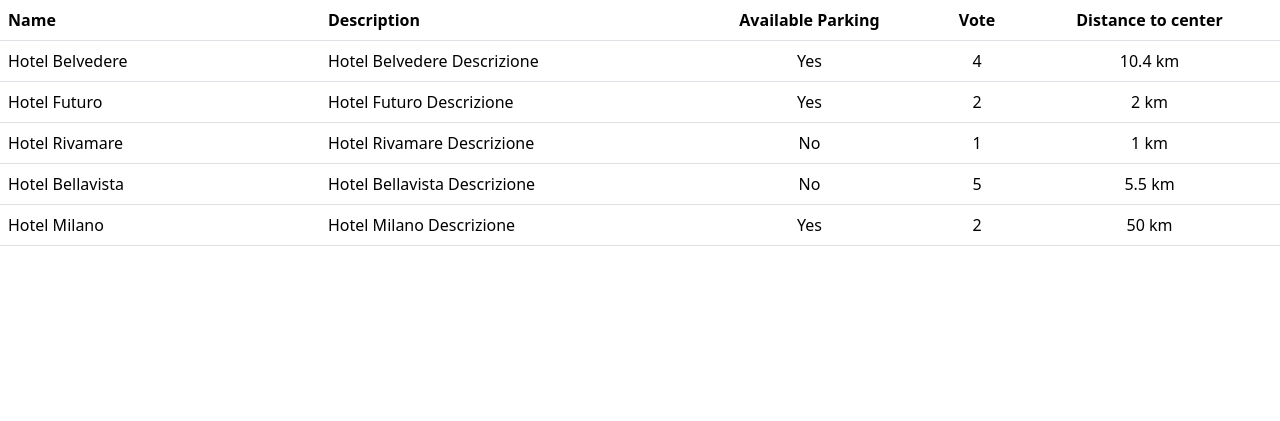
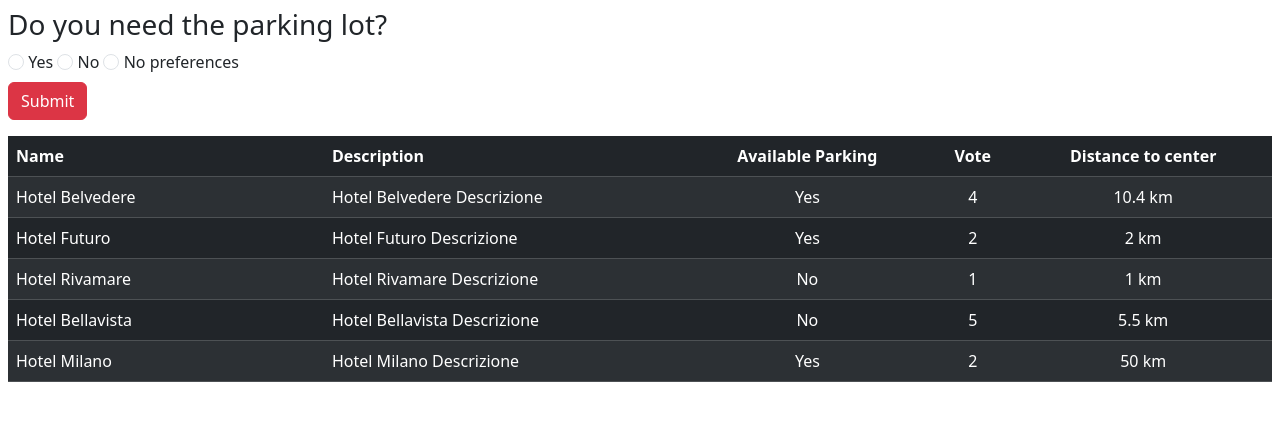
Before and after one commit to giordanofabrizii/php-hotel, a PHP site: page / in a window 1280 px wide. Shown: the top 421 px of the page. Run offline with PHP 8.4, Linux system fonts and the light colour scheme.

Commit message:
completed milestone 2

```diff
--- a/index.php
+++ b/index.php
@@ -1,7 +1,10 @@
 <?php
 
-    require_once __DIR__. '/hotels.php'
+    require_once __DIR__. '/hotels.php';
 
+    $parking = isset($_POST['parking']) ? $_POST['parking'] : '';
+
+    echo $parking;
     // Descrizione
     // Partiamo da questo array di hotel: https://www.codepile.net/pile/OEWY7Q1G
     // Milestone 1
@@ -28,8 +31,29 @@
     <link href="https://cdn.jsdelivr.net/npm/bootstrap@5.3.3/dist/css/bootstrap.min.css" rel="stylesheet" integrity="sha384-QWTKZyjpPEjISv5WaRU9OFeRpok6YctnYmDr5pNlyT2bRjXh0JMhjY6hW+ALEwIH" crossorigin="anonymous">
 </head>
 <body>
-    <main>
-        <table class="table container-fluid">
+    <main class="p-2">
+        <form action="./index.php" method="post" class="mb-3">
+            <!-- Parking lot -->
+            <section class="flex align-items-center mb-2">
+                <h3>Do you need the parking lot?</h3>
+                <input class="form-check-input" type="radio" name="parking" id="parking1" value="true">
+                <label class="form-check-label" for="parking1">
+                    Yes
+                </label>
+                <input class="form-check-input" type="radio" name="parking" id="parking2" value="false">
+                <label class="form-check-label" for="parking2">
+                    No
+                </label>
+                <input class="form-check-input" type="radio" name="parking" id="parking2" value="">
+                <label class="form-check-label" for="parking2">
+                    No preferences
+                </label>
+            </section>
+
+            <button class="btn btn-danger" type="submit">Submit</button>
+        </form>
+
+        <table class="table table-dark table-striped container-fluid">
             <thead>
                 <tr>
                     <th scope="col" class="w-25">Name</th>
@@ -41,6 +65,7 @@
             </thead>
             <tbody>
                 <?php foreach($hotels as $hotel) { ?>
+                    <?php if ($parking === '' || $hotel['parking'] == ($parking === 'true')) { ?>
                         <tr>
                             <td> <?php echo $hotel['name']; ?> </td>
                             <td> <?php echo $hotel['description']; ?> </td>
@@ -48,7 +73,7 @@
                             <td class="text-center"><?php echo $hotel['vote']; ?></td>
                             <td class="text-center"><?php echo $hotel['distance_to_center'] ?> km</td>
                         </tr>
-                <?php } ?>
+                <?php }} ?>
             </tbody>
         </table>
     </main>
```
Lines whose indentation alone changed are shown as unchanged.
